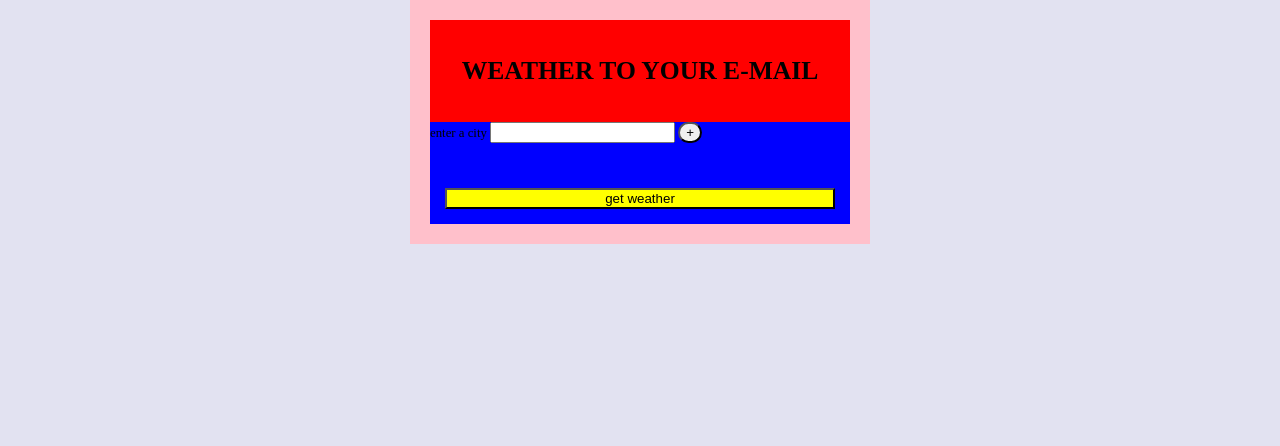
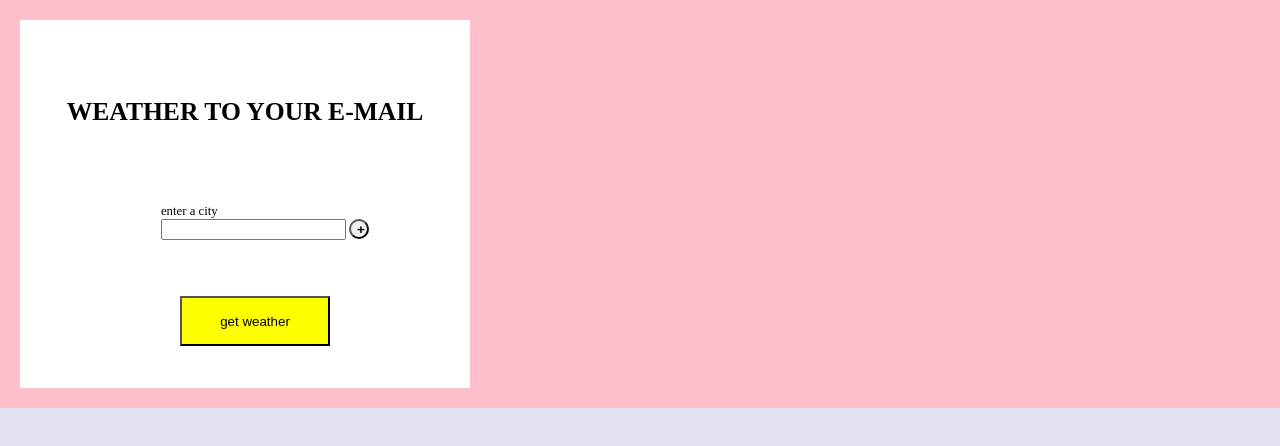
Before and after one commit to jacekroszkowiakdev/weatherApp, a website: page Deefinity/index.html in a window 1280 px wide. Drawn offline with Linux system fonts and the light colour scheme.

Commit message:
some layout changes

```diff
--- a/Deefinity/index.html
+++ b/Deefinity/index.html
@@ -15,14 +15,13 @@
                 <div class="input-fields">
                     <form name="change-location">
                         <div class="1st-location">
-                            <label for="city">enter a city</label>
+                            <label for="city">enter a city</label><br />
                             <input name="city" type="text" id="city" />
                             <button id="add-location">+</button>
                         </div>
-
                         <!-- 2nd location hidden input field -->
                         <div id="2nd-location" class="hidden">
-                            <label for="city">enter another city</label>
+                            <label for="city">enter another city</label><br />
                             <input name="city2" type="text" id="city" /><br />
                         </div>
                     </form>
--- a/Deefinity/javascript/app.js
+++ b/Deefinity/javascript/app.js
@@ -57,7 +57,6 @@ const updateCard = (data) => {
         return (
             result +
             `<div class="array-element">
-                <span>${i}</span>
                 <span>${object.date}</span>
                 <span>${object.avgtempC}</span>
                 <span>&deg;C</span> / <span>${object.avgtempF}</span>
@@ -68,7 +67,7 @@ const updateCard = (data) => {
     }, "");
 
     // inject HTML with data:
-    dataContainer.innerHTML += `
+    dataContainer.innerHTML += `<div id="api-data">
         <div id="day-night">
                         <img
                             src=${timeOfDay}
@@ -77,24 +76,24 @@ const updateCard = (data) => {
                         />
         </div>
         <h5 class="city-name">${data.request[0].query}</h5>
+                        <div class="temperature">
+                            <span>${data.current_condition[0].temp_C}</span>
+                            <span>&deg;C</span> / <span>${data.current_condition[0].temp_F}</span>
+                            <span>&deg;F</span>
+                        </div>
                         <div class="weather-condition">
                             <span>Local Time: ${localTimeFormatted}</span><br>
                             <span>${data.current_condition[0].weatherDesc[0].value}</span><br>
-                        <span>CLOUD COVER: ${data.current_condition[0].cloudcover}%</span>
+                            <span>Cloud Cover is: ${data.current_condition[0].cloudcover}%</span>
                         </div>
                         <div id="weather-icon-container">
-                    <!-- api icon provided icon  -->
                         <img
                             src="${data.current_condition[0].weatherIconUrl[0].value}"
                             id="weather-icon"
                             alt="weather icon"
                         />
                     </div>
-                    <div class="temperature">
-                        <span>${data.current_condition[0].temp_C}</span>
-                        <span>&deg;C</span> / <span>${data.current_condition[0].temp_F}</span>
-                        <span>&deg;F</span>
+                        ${aggregatedTwoWeeksData}
         </div>
-                    ${aggregatedTwoWeeksData}
-                    `;
+    </div>`;
 };
--- a/Deefinity/style.css
+++ b/Deefinity/style.css
@@ -12,7 +12,7 @@ body {
 .container {
     display: grid;
     grid-template-rows: 1fr 1fr;
-    max-width: 460px;
+    max-width: 100%;
     margin: 0 auto;
     padding: 20px;
     background-color: pink;
@@ -22,27 +22,51 @@ body {
     display: flex;
     align-items: center;
     justify-content: center;
-    background-color: red;
+    width: 450px;
+    background-color: white;
 }
 
 .change-location {
     display: grid;
     grid-template-rows: 1fr 1fr;
-    background-color: blue;
+    width: 450px;
+    background-color: white;
 }
 
 .input-fields {
     display: flex;
+    width: 450px;
+    align-items: center;
+    justify-content: center;
+    margin-left: 20px;
+    margin-bottom: 20px;
 }
 
 #add-location {
     border: 2 px black;
-    border-radius: 50px;
+    border-radius: 10px;
+    width: 20px;
+    height: 20px;
+    font-weight: bold;
 }
 
 #get-weather {
     margin: 15px;
     background-color: yellow;
+    width: 150px;
+    height: 50px;
+    margin: 0 auto;
+}
+
+.hidden,
+.off {
+    visibility: hidden;
+}
+
+#data-container {
+    display: flex;
+    flex-direction: column;
+    justify-content: space-evenly;
 }
 
 #day-night {
@@ -52,11 +76,6 @@ body {
         0.3em 0.3em 1em rgba(0, 0, 0, 0.3);
 }
 
-.hidden,
-.off {
-    visibility: hidden;
-}
-
 #weather-icon {
     border: 5px solid black;
     border-radius: 50px;
```
Lines whose indentation alone changed are shown as unchanged.
